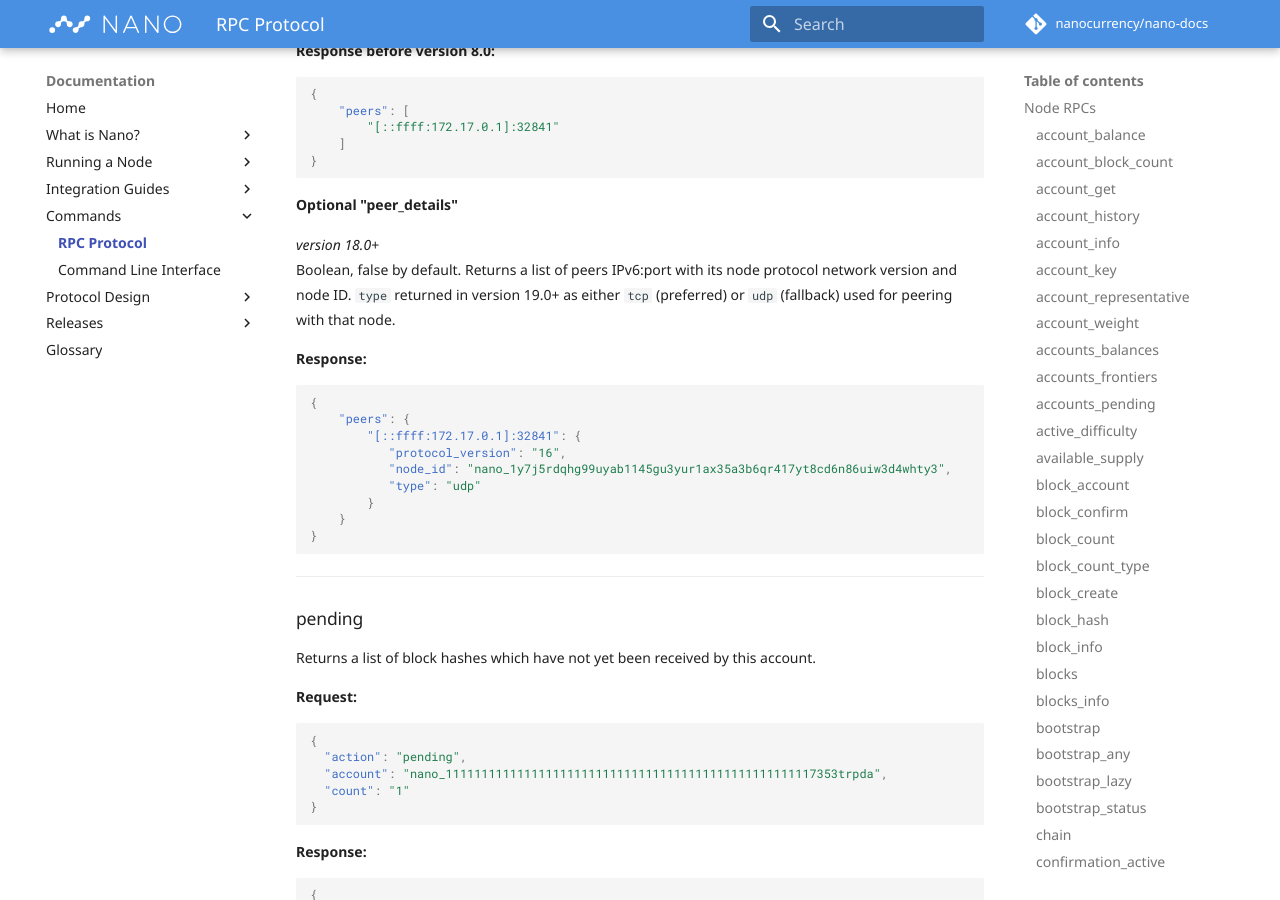
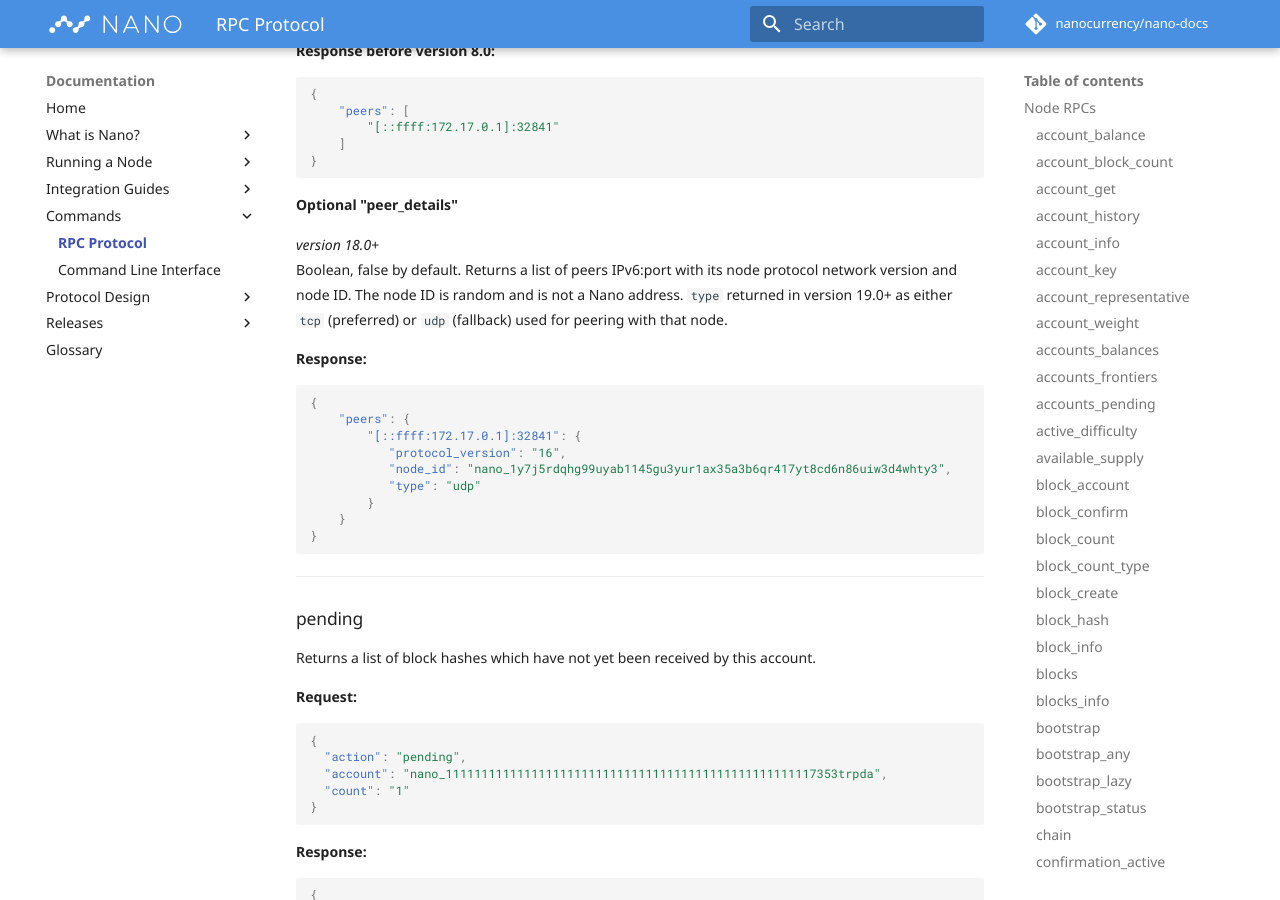
Before and after one commit to nanocurrency/nano-docs, an MkDocs documentation site: the page built from docs/commands/rpc-protocol.md, in a window 1280 px wide and 900 px high, scrolled down 33140 px. Built offline with MkDocs 1.6.1 and Material for MkDocs 9.7.7, drawn with Linux system fonts in a browser that asks for light colours; comment, search, counter and statistics services are not loaded.

Commit message:
confusion node_id (#59)
* confusion node_id

* revert

````diff
--- a/docs/commands/rpc-protocol.md
+++ b/docs/commands/rpc-protocol.md
@@ -1556,7 +1556,7 @@
 **Optional "peer_details"**
 
 _version 18.0+_
-Boolean, false by default. Returns a list of peers IPv6:port with its node protocol network version and node ID. `type` returned in version 19.0+ as either `tcp` (preferred) or `udp` (fallback) used for peering with that node.
+Boolean, false by default. Returns a list of peers IPv6:port with its node protocol network version and node ID. The node ID is random and is not a Nano address. `type` returned in version 19.0+ as either `tcp` (preferred) or `udp` (fallback) used for peering with that node.
 
 **Response:**
 ```json
````
